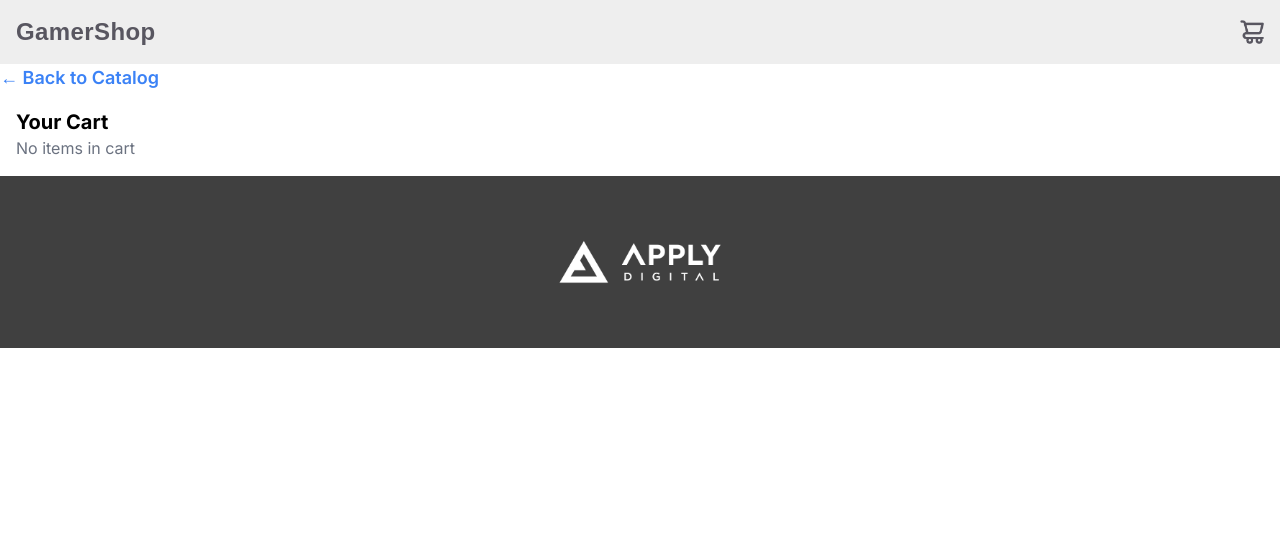
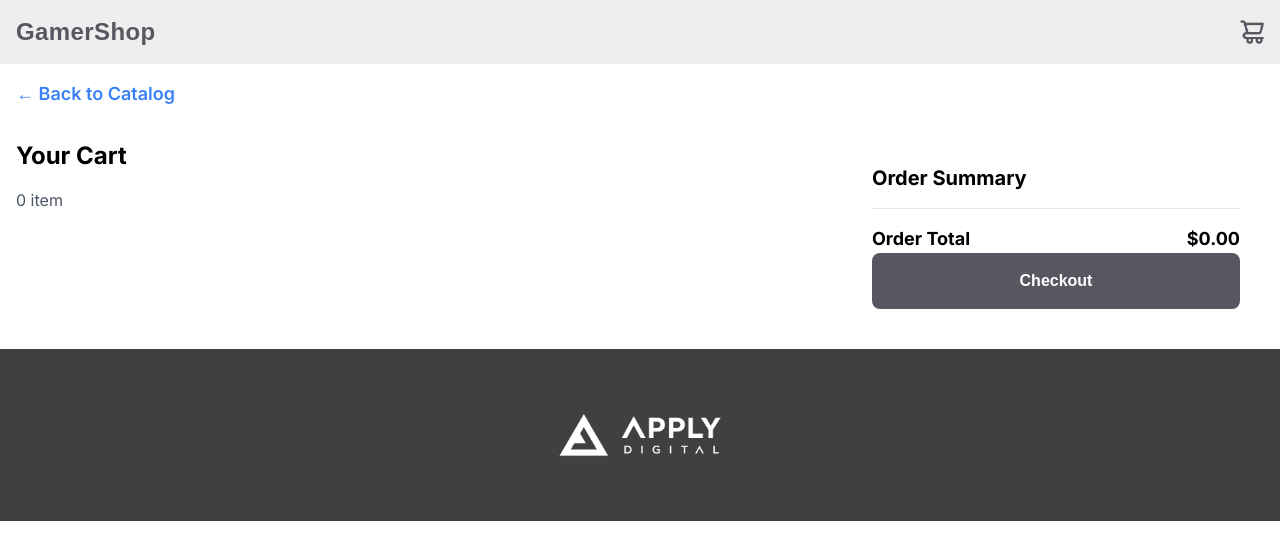
Before and after one commit to dwaxgio/catalog_shopping_cart_react_next_tailwindcss_ts, a Next.js app: page /cart in a window 1280 px wide. Shown: the top 560 px of the page. Built offline with nearby package versions, Linux system fonts and the light colour scheme.

Commit message:
feat(catalog): order summary section added

```diff
--- a/src/app/cart/page.tsx
+++ b/src/app/cart/page.tsx
@@ -12,6 +12,8 @@ const CartPage = () => {
     setCart(updatedCart);
     localStorage.setItem("cart", JSON.stringify(updatedCart));
   };
+
+  const total = cart.reduce((acc, item) => acc + item.price, 0);
 
   return (
     <div className="cart">
@@ -29,18 +31,16 @@ const CartPage = () => {
       </header>
       <a
         href="/"
-        className="text-blue-500 text-lg font-semibold hover:underline"
+        className="text-blue-500 text-lg font-semibold hover:underline p-4 block"
       >
         ← Back to Catalog
       </a>
 
-      <div className="p-4">
-        <h2 className="text-xl font-bold">Your Cart</h2>
-        {cart.length === 0 ? (
-          <p className="text-gray-500">No items in cart</p>
-        ) : (
-          <>
-            <p>
+      <div className="p-4 flex flex-col md:flex-row justify-between">
+        {/* Items List */}
+        <div className="flex-1">
+          <h2 className="text-2xl font-bold mb-4">Your Cart</h2>
+          <p className="text-gray-600 mb-4">
             {cart.length} {cart.length > 1 ? "items" : "item"}
           </p>
 
@@ -48,38 +48,56 @@ const CartPage = () => {
             {cart.map((item: Game) => (
               <li
                 key={item.id}
-                  className="flex items-center justify-between border-b pb-4"
+                className="flex items-start justify-between border-b pb-4"
               >
-                  <div className="flex items-center gap-4">
+                <div className="flex gap-4">
                   <img
                     src={item.image}
                     alt={item.name}
-                      className="w-16 h-16"
+                    className="w-24 h-24 rounded-md object-cover"
                   />
-                    <div>
-                      <p className="text-gray-600">{item.genre}</p>
-                      <p className="text-lg font-semibold">{item.name}</p>
-                      <p className="text-gray-600">{item.description}</p>
-                      <p className="text-gray-600">${item.price}</p>
-                    </div>
-                  </div>
+                  <div className="flex-1">
+                    <div className="flex justify-between items-center">
+                      <p className="text-gray-500 text-sm">{item.genre}</p>
                       <button
                         onClick={() => removeFromCart(item.id)}
-                    className="hover:underline"
+                        className="text-red-500 hover:underline"
                       >
                         x
                       </button>
+                    </div>
+                    <p className="text-lg font-semibold">{item.name}</p>
+                    <p className="text-gray-500 text-sm">
+                      {item.description || "Description if necessary"}
+                    </p>
+                    <p className="text-lg font-semibold">${item.price}</p>
+                  </div>
+                </div>
               </li>
             ))}
           </ul>
-            <div className="mt-6">
-              <button className="bg-blue-500 text-white p-2 rounded">
-                Checkout
-              </button>
         </div>
-          </>
-        )}
+
+        {/* Order Summary */}
+        <div className="w-full md:w-1/3  p-6 rounded-lg mt-6 md:mt-0 md:ml-6">
+          <h3 className="text-xl font-bold mb-4">Order Summary</h3>
+          <div className="space-y-2">
+            {cart.map((item: Game) => (
+              <div key={item.id} className="flex justify-between">
+                <p className="text-gray-600">{item.name}</p>
+                <p className="font-semibold">${item.price}</p>
               </div>
+            ))}
+          </div>
+          <hr className="my-4" />
+          <div className="flex justify-between text-lg font-bold">
+            <p>Order Total</p>
+            <p>${total.toFixed(2)}</p>
+          </div>
+          <button className="custom-cart-checkout-button">Checkout</button>
+        </div>
+      </div>
+
       <footer className="custom-main-footer">
         <div className="custom-main-footer-information">
           <div className="custom-main-footer-img">
--- a/src/app/globals.css
+++ b/src/app/globals.css
@@ -2,10 +2,11 @@
 @tailwind components;
 @tailwind utilities;
 
+/* Header */
+
 .custom-main-header {
   background-color: #eeeeee;
   height: 64px;
-  /* opacity: 0; */ /* Comentado para evitar inconsistencias */
   display: flex;
   align-items: center;
   justify-content: space-between;
@@ -50,6 +51,8 @@
   margin-top: 16px;
 }
 
+/* Catalog page */
+
 .custom-cards-container {
   display: flex;
   justify-content: center;
@@ -63,7 +66,6 @@
 .custom-card {
   width: 100%;
   max-width: 380px;
-  /* height: auto; */
   height: 436px;
   max-height: 436px;
   padding: 24px;
@@ -156,6 +158,35 @@
   border-color: #000000;
 }
 
+/* Cart page */
+.custom-cart-checkout-button {
+  width: 100%;
+  height: 56px;
+  padding-top: 16px;
+  padding-right: 24px;
+  padding-bottom: 16px;
+  padding-left: 24px;
+  gap: 8px;
+  border-radius: 8px;
+  background: #585660;
+  display: flex;
+  align-items: center;
+  justify-content: center;
+  text-align: center;
+  cursor: pointer;
+  color: #ffffff;
+  font-family: "Archivo", sans-serif;
+  font-weight: 700;
+  font-size: 16px;
+  line-height: 24px;
+  transition: all 0.3 ease;
+}
+
+.custom-cart-checkout-button:hover {
+  background: #4b4a54;
+}
+
+/* Footer */
 .custom-main-footer {
   width: 100%;
   height: 172.09px;
```
Lines whose indentation alone changed are shown as unchanged.
